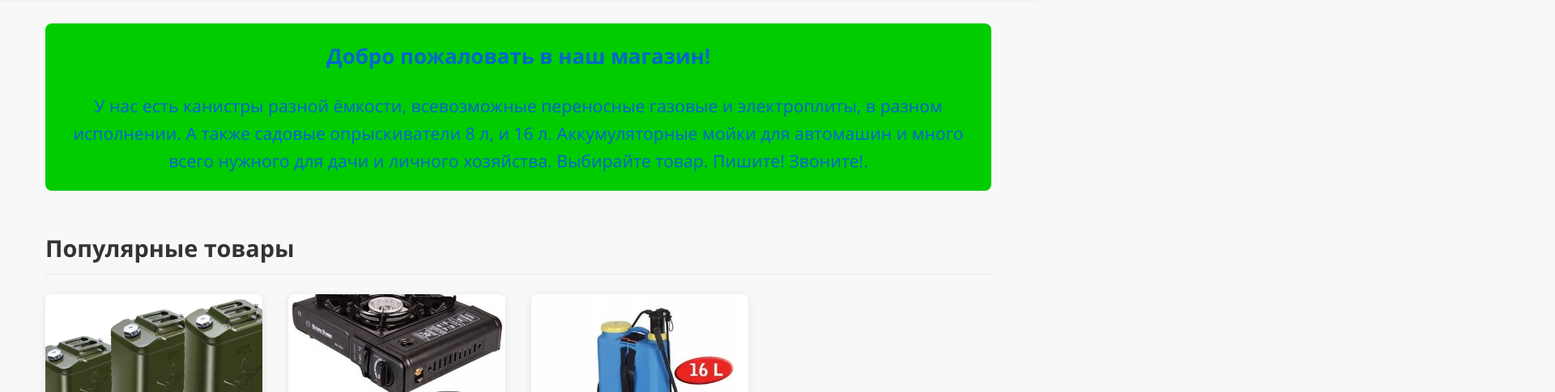
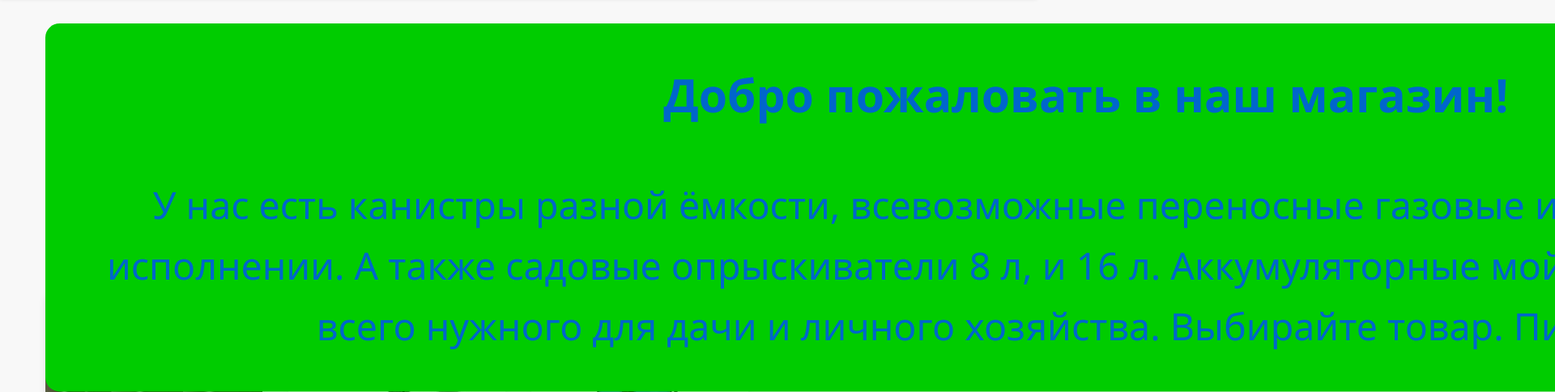
Before and after one commit to Goenec/dacha-avtoru, a plain HTML site: page index.html in a window 1280 px wide. Shown: the part 131-616 px from the top of the page at 81% size, 1920 px wide, since content can reach past the window. Drawn offline with Linux system fonts and the light colour scheme.

Commit message:
Update index.html

```diff
--- a/index.html
+++ b/index.html
@@ -25,7 +25,7 @@
     </header>
 
     <main>
-        <section class="welcome" style="background-color: #00cc00; font-size: 2.2em; padding: 20px;">
+        <section class="welcome" style="background-color: #00cc00; font-size: 2.2em; padding: 20px; transform: scale(2.2); transform-origin: top left;">
             <h2 class="welcome-title">Добро пожаловать в наш магазин!</h2>
             <p class="welcome-text">У нас есть канистры разной ёмкости, всевозможные переносные газовые и электроплиты, в разном исполнении. А также садовые опрыскиватели 8 л, и 16 л. Аккумуляторные мойки для автомашин и много всего нужного для дачи и личного хозяйства. Выбирайте товар. Пишите! Звоните!.</p>
         </section>
```
